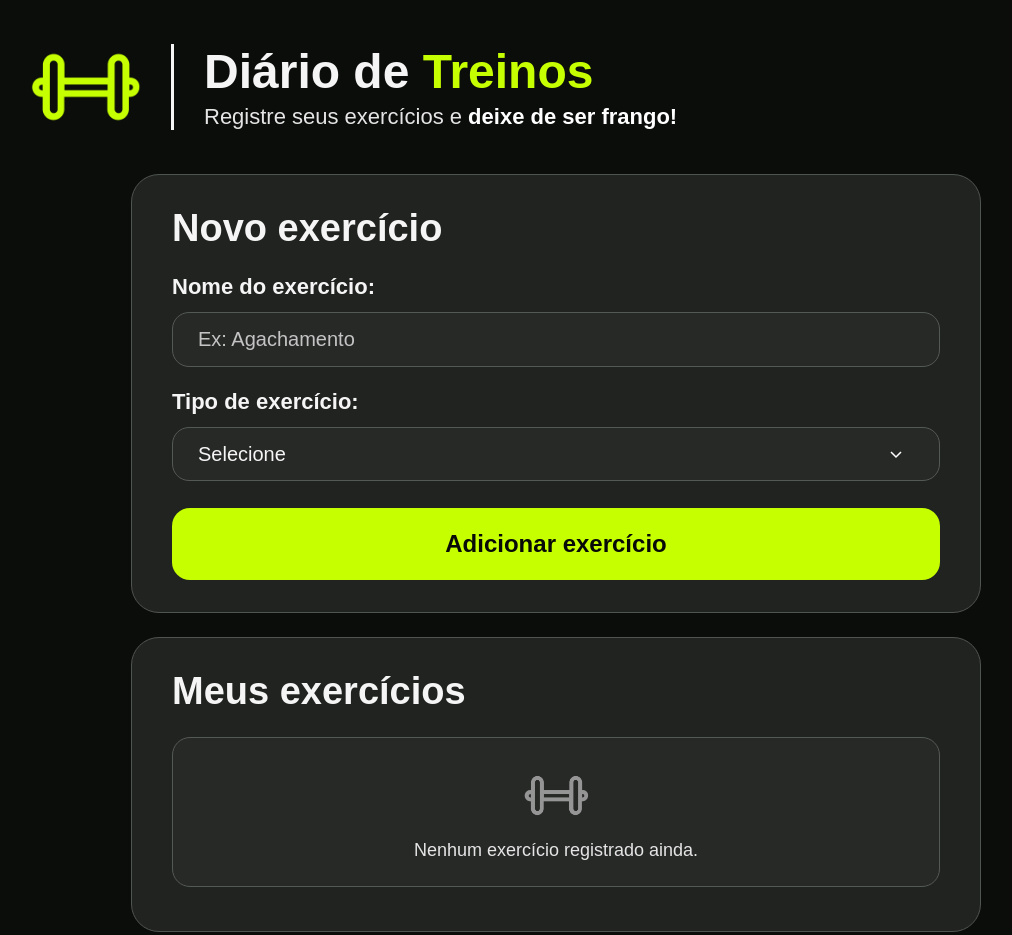
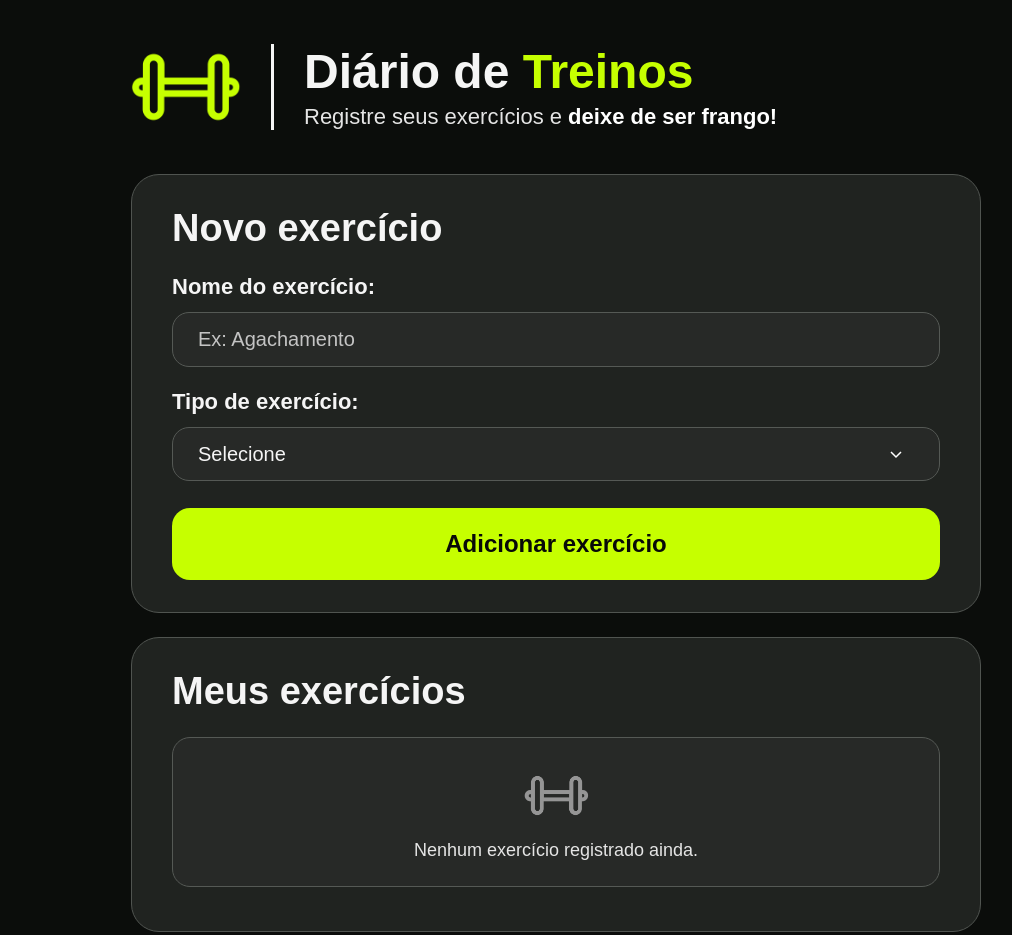
Before and after one commit to asamires/diario-de-treinos, a website: page public/index.html in a window 1280 px wide. Shown: the whole page, without its empty margins (84-1096 px from the left). Drawn offline with Linux system fonts and the light colour scheme; no server answers.

Commit message:
Mudança no posicionamento da logo, adcionado icone

```diff
--- a/public/css/style.css
+++ b/public/css/style.css
@@ -14,7 +14,7 @@ body {
 
 
 header {
-    max-width: 1050px;
+    max-width: 850px;
     margin: 0 auto 32px;
 }
 
--- a/public/index.html
+++ b/public/index.html
@@ -5,7 +5,7 @@
     <meta charset="UTF-8">
     <meta name="viewport" content="width=device-width, initial-scale=1.0">
     <title>Diário de Treinos</title>
-
+    <link rel="icon" type="image/png" href="assets/gym verde.png">
     <link rel="stylesheet" href="css/style.css">
 
 </head>
```
